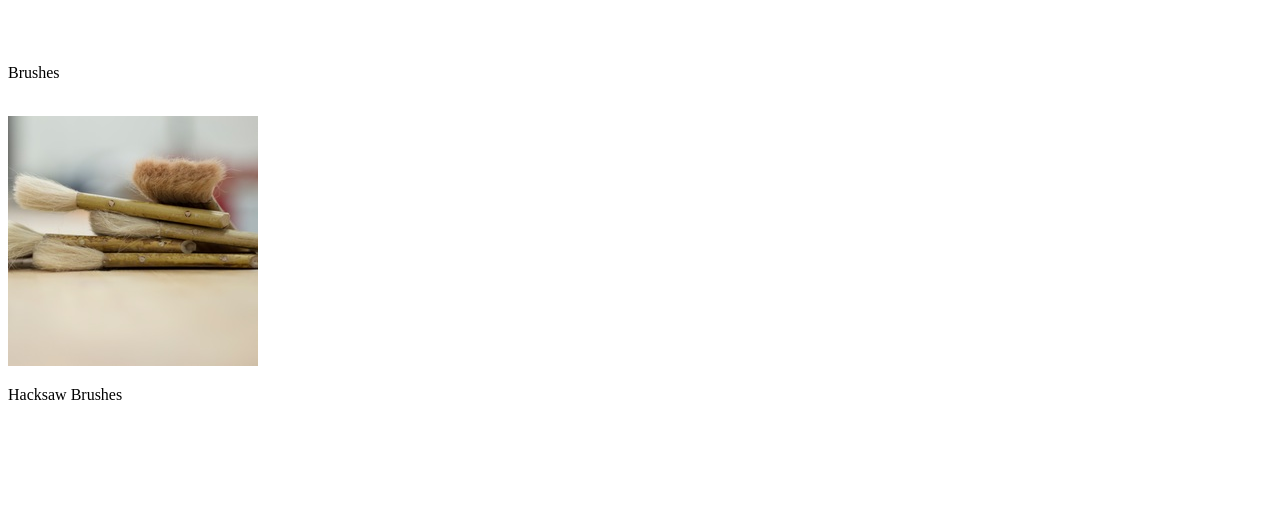
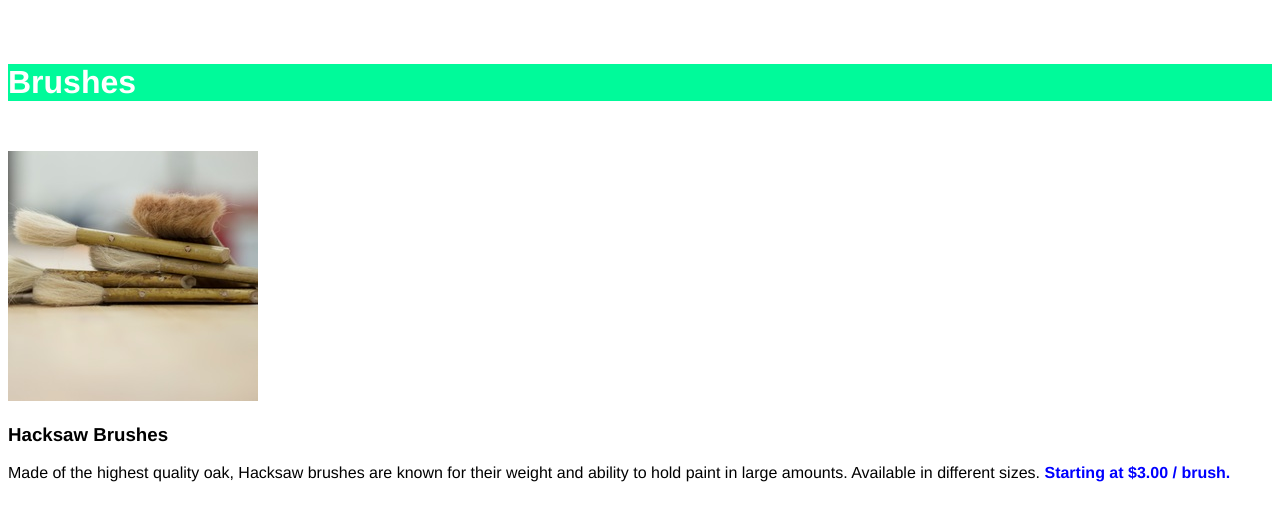
Before and after one commit to ongaston/Dasmoto, a plain HTML site: page index.html in a window 1280 px wide. Shown: the part 185-706 px from the top of the page. Drawn offline with Linux system fonts and the light colour scheme.

Commit message:
finish brushes section

```diff
--- a/index.html
+++ b/index.html
@@ -20,7 +20,9 @@
             <p class='brushes product-title' id='brush-title'>Brushes</p>
             <br>
             <img src='resources\images\hacksaw.jpeg' class='brushes'>
-            <p class='product-subtitle'>Hacksaw Brushes</p>
+            <br>
+            <h3 class='product-subtitle' id='brushes-subtitle'>Hacksaw Brushes</h3>
+            <p class='product-description'>Made of the highest quality oak, Hacksaw brushes are known for their weight and ability to hold paint in large amounts. Available in different sizes. <span class='price'>Starting at $3.00 / brush.</span></p>
             <br>
 
         </main>
--- a/resources/css/style.css
+++ b/resources/css/style.css
@@ -11,3 +11,28 @@
 #title {
     font-size: 100px;
 }
+
+#brush-title {
+    background-color: mediumspringgreen;
+}
+
+.product-title {
+    font-family: Helvetica;
+    font-size: 32px;
+    font-weight: bold;
+    color: white;
+}
+
+.product-subtitle {
+    font-family: Helvetica;
+    font-weight: bold;
+}
+
+.product-description {
+    font-family: Helvetica;
+}
+
+.price {
+    font-weight: bold;
+    color: blue;
+}
```
